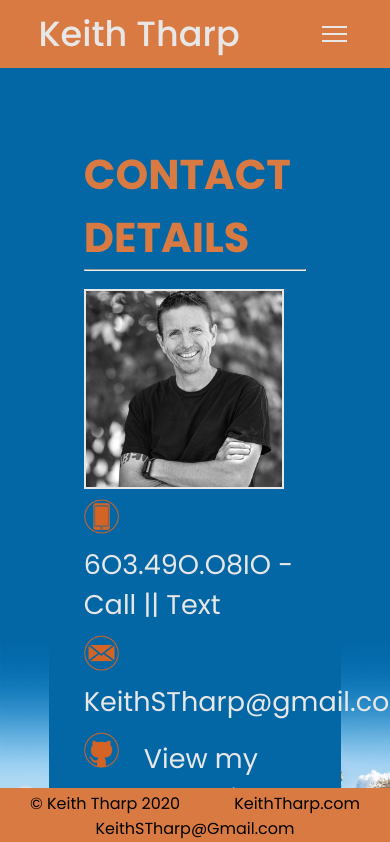
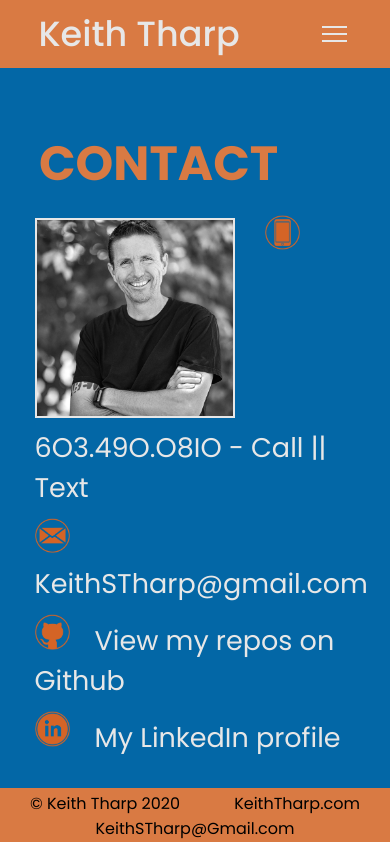
Before and after one commit to keiththarp/Portfolio-Reaction, a React (Create React App) app: page /Portfolio-Reaction/contact in a window 390 px wide. Shown: the top 842 px of the page. Built offline with nearby package versions, Linux system fonts and the light colour scheme.

Commit message:
formatting update!

```diff
--- a/src/App.css
+++ b/src/App.css
@@ -15,11 +15,13 @@ hr.my-hr {
 
 /* Navbar Styles */
 nav {
+  position: relative;
   display: flex;
   justify-content: space-around;
   align-items: center;
   min-height: 8vh;
   background-color: #D97A43;
+  z-index: 999;
 }
 
 .logo h1, a {
@@ -30,6 +32,7 @@ nav {
 }
 
 .nav-bar{
+  position: relative;
   display: flex;
   justify-content: space-around;
   width: 45%;
@@ -54,6 +57,34 @@ nav {
 }
 .mobile-menu {
   display: none;
+}
+
+/* View Styles */
+section.view-section {
+  background-image: url("./assets/style-images/2nd-page-bg.jpg");
+  background-size: contain;
+  background-position: right bottom;
+  background-repeat: no-repeat;
+  background-color: #0367A6;
+  width: 100%;
+  min-height: 92vh;
+}
+div.view-header {
+  padding-top: 35px;
+  padding-left: 10vw;
+  color: #D97A43;
+}
+.view-header h2 {
+  font-size: 3em;
+}
+div.view-container {
+  width: 75%;
+  margin: auto;
+  color: #e7e7e7;
+  height: fit-content;
+  background-color: #0367A6;
+  font-size: 1.3em;
+  padding: 25px 35px;
 }
 
 /* Home Styles */
@@ -91,20 +122,9 @@ div.byline {
 }
 
 /* About Styles */
-section.about-section {
-  background-image: url("./assets/style-images/2nd-page-bg.jpg");
-  background-size: contain;
-  background-position: right bottom;
-  background-repeat: no-repeat;
-  background-color: #0367A6;
-  height: 92vh;
-  width: 100%;
-  display: flex;
-  justify-content: center;
-}
-
 div.about-container {
   width: 75%;
+  margin: auto;
   color: #e7e7e7;
   height: fit-content;
   background-color: #0367A6;
@@ -150,22 +170,6 @@ img.contact-photo {
 }
 
 /* Portfolio Styles */
-section.portfolio-section {
-  background-image: url("./assets/style-images/2nd-page-bg.jpg");
-  background-size: contain;
-  background-position: right bottom;
-  background-repeat: no-repeat;
-  background-color: #0367A6;
-  width: 100%;
-}
-div.portfolio-header {
-  padding-top: 35px;
-  padding-left: 10vw;
-  color: #e7e7e7;
-}
-.portfolio-header h2 {
-  font-size: 3em;
-}
 div.portfolio-container {
   /* width: 85%; */
   display: flex;
@@ -176,7 +180,7 @@ div.portfolio-container {
   font-size: 1.3em;
   padding: 25px 35px;
 }
-div.portfolio-buffer {
+div.view-buffer {
   padding: 125px;
 }
 
@@ -227,8 +231,7 @@ section.footer-section {
     background-image: url("./assets/style-images/Keith-Tharp-port-bg.jpg");
   }
 
-  /* About styles */
-  section.about-section {
+  section.view-section {
     padding-top: 100px;
   }
 }
@@ -236,6 +239,7 @@ section.footer-section {
 @media only screen and (max-width: 640px) {
   body {
     overflow-x: hidden;
+    padding-bottom: 30px;
   }
   /* Nav styles */
   .nav-bar {
@@ -257,7 +261,17 @@ section.footer-section {
   }
 
   .mobile-menu-display {
-    transform: translateX(0%);
+    transform: translateY(0%);
+  }
+
+  /* View Styles */
+  div.view-container {
+    width: 90%;
+    padding: 15px 15px;
+  }
+
+  section.view-section {
+    padding-top: 25px;
   }
 
   /* Home styles */
@@ -277,10 +291,6 @@ section.footer-section {
     background-image: url("./assets/style-images/Keith-Tharp-port-bg-mob.jpg");
   }
 
-   /* About styles */
-   section.about-section {
-    padding-top: 50px;
-  }
   div.byline {
     bottom: 20px;
   }
--- a/src/components/Nav.tsx
+++ b/src/components/Nav.tsx
@@ -5,6 +5,8 @@ const navBar = document.querySelector('.nav-bar');
 
 const burgerReveal = () => {
   navBar?.classList.toggle('mobile-menu-display');
+  console.log("wtf!?!!");
+
 };
 
 export default function Nav() {
--- a/src/views/About.tsx
+++ b/src/views/About.tsx
@@ -2,8 +2,8 @@ import React from "react";
 
 export default function About() {
   return (
-    <section className="about-section">
-      <div className="about-container">
+    <section className="view-section">
+      <div className="view-container">
         <img className="about-photo" alt="Keith Tharp" src="./images/keith-tharp.jpg" />
         <h2>About Me</h2>
         <p><b>Full-stack web developer</b> building on my marketing and entrepreneurial background to
@@ -15,7 +15,7 @@ export default function About() {
         Using API queries from multiple sources we save and display a user's selection in a cleanly designed single
         page app.</p>
       </div>
-
+      <div className="view-buffer"></div>
     </section>
   )
 
--- a/src/views/Contact.tsx
+++ b/src/views/Contact.tsx
@@ -2,10 +2,11 @@ import React from "react";
 
 export default function Contact() {
   return (
-    <section className="about-section">
-      <div className="about-container">
-        <h2 className="">CONTACT DETAILS</h2>
-        <hr className="my-hr" />
+    <section className="view-section">
+      <div className="view-header">
+        <h2 className="">CONTACT</h2>
+      </div>
+      <div className="view-container">
         <img className="contact-photo" alt="Keith Tharp" src="./images/keith-tharp.jpg" />
         <ul className="contact-list">
           <li><span><img className="contact-icon" src="./images/phone.png" alt="phone icon" />6O3.49O.O8IO - Call || Text</span></li>
@@ -15,7 +16,7 @@ export default function Contact() {
         </ul>
 
       </div>
-
+      <div className="view-buffer"></div>
     </section>
   )
 
--- a/src/views/Portfolio.tsx
+++ b/src/views/Portfolio.tsx
@@ -4,8 +4,8 @@ import Projects from "../assets/data/projects"
 
 export default function Portfolio() {
   return (
-    <section className="portfolio-section">
-      <div className="portfolio-header">
+    <section className="view-section">
+      <div className="view-header">
         <h2>Portfolio</h2>
       </div>
       <div className="portfolio-container">
@@ -13,7 +13,7 @@ export default function Portfolio() {
           return <ProjectCard key={index} project={project} />;
         })}
       </div>
-      <div className="portfolio-buffer"></div>
+      <div className="view-buffer"></div>
     </section>
   )
 
```
